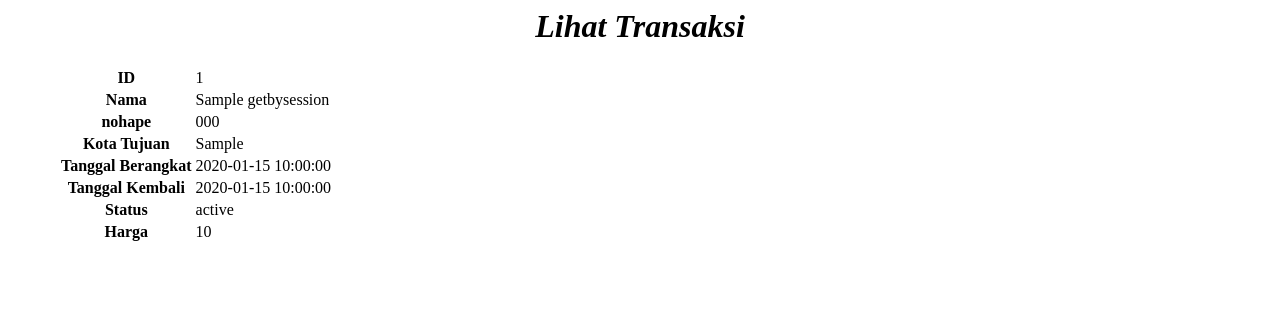
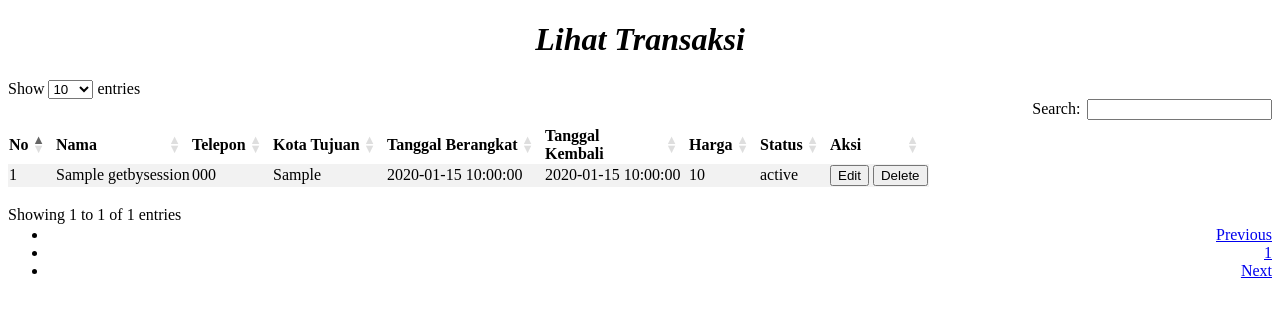
Before and after one commit to fanyspenda/CI3-group09, a CodeIgniter app: template application/views/user/v_lihatTransaksi.php in a window 1280 px wide. Shown: the top 317 px of the page. Run offline with CodeIgniter, Linux system fonts and the light colour scheme; the template is opened without the code that fills it: most values are stand-ins (such as "Sample title", 1, 10 or a date in 2020); some libraries are stand-ins or nearby versions.

Commit message:
perbaikan & dan datatable transaksi

```diff
--- a/application/controllers/Home.php
+++ b/application/controllers/Home.php
@@ -56,7 +56,8 @@ class Home extends CI_Controller {
         	$username = $this->input->post('username');
 
         	//mengubah password yang diinputkan ke MD5
-        	$encPassword = md5($this->input->post('password'));
+        	//$encPassword = md5($this->input->post('password'));
+        	$encPassword = $this->input->post('password');
         	//$encPassword = $this->input->post('password');
 
         	//mengambil data Pengguna dan disimpan pada array
--- a/application/controllers/user/C_User.php
+++ b/application/controllers/user/C_User.php
@@ -103,7 +103,7 @@ class C_User extends CI_Controller {
 				'jumlah_hari' => $jumlahHari,
 				'tanggal_kembali' => $this->input->post('tglkembali'),
 				'status' => "Baru Dibuat",
-				'harga' => $hargaTotal
+				'harga_total' => $hargaTotal
 			);
 
 			$this->m_usertransaksi->addTransaksi('transaksi', $data);
@@ -121,8 +121,12 @@ class C_User extends CI_Controller {
 		$this->load->view('user/v_lihatTransaksi',$getTransaksiUser);
 		$this->load->view('template/footer');
 	}
+	public function deleteTransaksiUser($id)
+	{
 
+	}
 }
+
 
 /* End of file controllername.php */
 /* Location: ./application/controllers/controllername.php */
--- a/application/models/M_UserTransaksi.php
+++ b/application/models/M_UserTransaksi.php
@@ -26,7 +26,9 @@ class M_UserTransaksi extends CI_Model {
 	}
 	public function getTransaksiUser($id)
 	{
+
 		$getTransaksiUser = $this->db->query("SELECT * FROM user inner join transaksi on user.id = transaksi.id_user where user.id = '".$id."'");
+
 		return $getTransaksiUser->result_array();
 	}
 }
--- a/application/models/M_transaksi.php
+++ b/application/models/M_transaksi.php
@@ -19,4 +19,10 @@ class M_transaksi extends CI_Model {
 		$this->db->insert('transaksi', $data);
 	}
 
+	public function getAllTransaksi()
+	{
+		$query = $this->db->query('SELECT * from transaksi');
+		return $query->result_array();
+	}
+
 }
--- a/application/views/template/header.php
+++ b/application/views/template/header.php
@@ -56,7 +56,7 @@
                     <li class="menu-item-has-children dropdown">
                         <a href="#" class="dropdown-toggle" data-toggle="dropdown" aria-haspopup="true" aria-expanded="false"> <i class="menu-icon fa fa-laptop"></i>Transaksi</a>
                         <ul class="sub-menu children dropdown-menu">
-                            <li><i class="fa fa-book"></i><a href="ui-switches.html">Lihat Transaksi</a></li>
+                            <li><i class="fa fa-book"></i><a href="<?php echo base_url('user/c_user/lihattransaksi')?>">Lihat Transaksi</a></li>
                             <li><i class="fa fa-book"></i><a href="<?php echo base_url('user/c_user/kebuattransaksi')?>">Lakukan Transaksi</a></li>
                             <!-- <li><i class="fa fa-puzzle-piece"></i><a href="ui-buttons.html">Buttons</a></li>
                             <li><i class="fa fa-id-badge"></i><a href="ui-badges.html">Badges</a></li>
--- a/application/views/user/v_lihatTransaksi.php
+++ b/application/views/user/v_lihatTransaksi.php
@@ -1,46 +1,94 @@
-<center><legend><i><b><h1>Lihat Transaksi</h1></b></i></legend></center>
-			<div style="margin-left: 50px; margin-right: 50px;">
-				<?php foreach ($getbysession as $key => $value ) { ?>
-				<table class="table table-striped table-bordered">
-					<tbody>
-						<tr>
-							<th>ID</th>
-							<td><?php echo $key+1?></td>
-						</tr>
-						<tr>
-							<th>Nama</th>
-							<td><?php echo $value['nama']?></td>
-						</tr>
-						<tr>
-							<th>nohape</th>
-							<td><?php echo $value['nomorhp']?></td>
-						</tr>
-						<tr>
-							<th>Kota Tujuan</th>
-							<td><?php echo $value['kota_tujuan']?></td>
-						</tr>
-						<tr>
-							<th>Tanggal Berangkat</th>
-							<td><?php echo $value['tanggal_berangkat']?></td>
-						</tr>
-						<tr>
-							<th>Tanggal Kembali</th>
-							<td><?php echo $value['tanggal_kembali']?></td>
-						</tr>
-						<tr>
-							<th>Status</th>
-							<td><?php echo $value['status']?></td>
-						</tr>
-						<tr>
-							<th>Harga</th>
-							<td><?php echo $value['harga']?></td>
-						</tr>
+<!DOCTYPE html>
+<html lang="">
+<head>
+	<meta charset="utf-8">
+	<meta http-equiv="X-UA-Compatible" content="IE=edge">
+	<meta name="viewport" content="width=device-width, initial-scale=1">
+	<title></title>
 
+	<!-- Bootstrap CSS -->
+	<!-- <link rel="stylesheet" href="https://maxcdn.bootstrapcdn.com/bootstrap/3.3.6/css/bootstrap.min.css" integrity="sha384-1q8mTJOASx8j1Au+a5WDVnPi2lkFfwwEAa8hDDdjZlpLegxhjVME1fgjWPGmkzs7" crossorigin="anonymous"> -->
+	<!-- jQuery -->
+	<!-- <script src="//code.jquery.com/jquery.js"></script> -->
+	<!-- Bootstrap JavaScript -->
+	<!-- <script src="https://maxcdn.bootstrapcdn.com/bootstrap/3.3.6/js/bootstrap.min.js" integrity="sha384-0mSbJDEHialfmuBBQP6A4Qrprq5OVfW37PRR3j5ELqxss1yVqOtnepnHVP9aJ7xS" crossorigin="anonymous"></script> -->
+	<!--datatable link -->
+	<script src="https://ajax.googleapis.com/ajax/libs/jquery/2.2.0/jquery.min.js"></script>
+	<!-- <link rel="stylesheet" href="https://maxcdn.bootstrapcdn.com/bootstrap/3.3.6/css/bootstrap.min.css" />   -->
+	<script src="https://cdn.datatables.net/1.10.12/js/jquery.dataTables.min.js"></script>
+	<script src="https://cdn.datatables.net/1.10.12/js/dataTables.bootstrap.min.js"></script>
+	<link rel="stylesheet" href="https://cdn.datatables.net/1.10.12/css/dataTables.bootstrap.min.css" />
+</head>
 
+<center>
+	<legend>
+		<i>
+			<b>
+				<h1>Lihat Transaksi</h1>
+			</b>
+		</i>
+	</legend>
+</center>
+<div class="container">
+	<?php foreach ($getbysession as $key => $value ) { ?>
+	<table class="table table-striped table-bordered data">
+		<thead>
+			<tr>
+				<th>No</th>
+				<th>Nama</th>
+				<th>Telepon</th>
+				<th>Kota Tujuan</th>
+				<th>Tanggal Berangkat</th>
+				<th>Tanggal Kembali</th>
+				<th>Harga</th>
+				<th>Status</th>
+				<th>Aksi</th>
+			</tr>
+		</thead>
+		<tbody>
+			<tr>			<!--
+				<th>No</th> -->
+				<td><?php echo $key+1?></td>
+				<!-- <th>Nama</th> -->
+				<td><?php echo $value['nama']?></td>
+				<!-- <th>nohape</th> -->
+				<td><?php echo $value['nomorhp']?></td>
+				<!-- <th>Kota Tujuan</th> -->
+				<td><?php echo $value['kota_tujuan']?></td>
+				<!-- <th>Tanggal Berangkat</th> -->
+				<td><?php echo $value['tanggal_berangkat']?></td>
+				<!-- <th>Tanggal Kembali</th> -->
+				<td><?php echo $value['tanggal_kembali']?></td>
 
+				<td><?php echo $value['harga_total']?></td><!-- <th>Status</th> -->
+				<td><?php echo $value['status']?></td>
+				<!-- <th>Harga</th> -->
 
-					</tbody>
-				</table>
-				<br><br>
-				<?php } ?>
-			</div>
+				<td>
+					<button type="button" class="btn btn-warning" href="<?php echo base_url('') . $value['id'] ?>">Edit</button>
+					<button type="button" class="btn btn-danger" href="<?php echo base_url('') . $value['id'] ?>">Delete</button>
+					<!-- <form action="<?php echo base_url('admin/c_adminhome/todriveredit')?>" method="post">
+						<input type="hidden" name= "edit" class="form-control" value="<?php echo $key['id']; ?>">
+						<button class="btn btn-warning">Edit</button>
+					</form>
+					<form action="<?php echo base_url('admin/c_adminhome/todriverdelete')?>" method="post">
+						<input type="hidden" name= "delete" class="form-control" value="<?php echo $key['id']; ?>">
+						<button class="btn btn-danger" onclick="#delete">Delete</button>
+					</form>
+					<form action="<?php echo base_url('admin/c_adminhome/todriverdetail')?>" method="post">
+						<input type="hidden" name= "details" class="form-control" value="<?php echo $key['id']; ?>">
+						<button class="btn btn-success">Details</button>
+					</form> -->
+				</td>
+			</tr>
+		</tbody>
+	</table>
+	<br><br>
+	<?php } ?>
+</div>
+<script type="text/javascript">
+	$(document).ready(function(){
+		$('.data').DataTable();
+	});
+</script>
+</html>
```
Also changed, not shown: application/views/admin/v_lihattransaksi.php (added).
